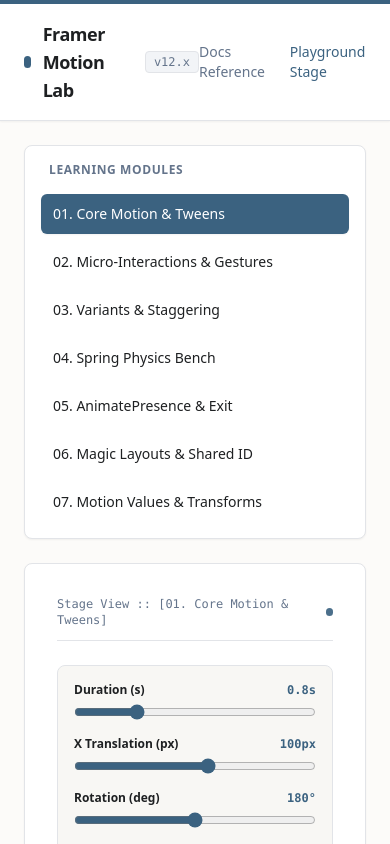
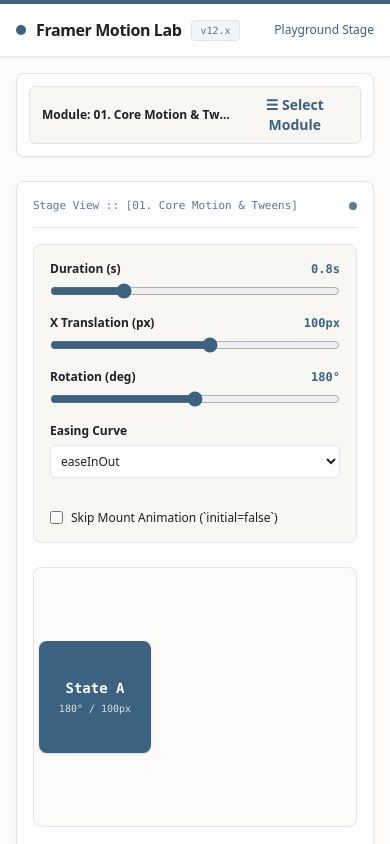
Before and after one commit to hassamnaveed44/framer-motion-lab, a Next.js app: page / in a window 390 px wide. Shown: the top 844 px of the page. Built offline with nearby package versions, Linux system fonts and the light colour scheme.

Commit message:
style(responsive): add animated mobile hamburger menu and eliminate horizontal scroll overflow

```diff
--- a/app/layout.tsx
+++ b/app/layout.tsx
@@ -13,36 +13,37 @@ export default function RootLayout({
 }>) {
   return (
     <html lang="en">
-      <body className="bg-[#fcfbf9] text-[#1e2022] antialiased selection:bg-[#3b6280]/15 selection:text-[#3b6280]">
+      <body className="bg-[#fcfbf9] text-[#1e2022] antialiased selection:bg-[#3b6280]/15 selection:text-[#3b6280] overflow-x-hidden">
         <div className="min-h-screen flex flex-col border-t-4 border-[#3b6280]">
-          {/* Header Bar */}
-          <header className="border-b border-[#e2e4e8] bg-white px-6 py-4 flex items-center justify-between shadow-xs">
-            <div className="flex items-center gap-3">
-              <span className="w-3 h-3 rounded-full bg-[#3b6280]" />
-              <h1 className="font-semibold text-lg tracking-tight text-[#1e2022]">
+          {/* Responsive Header Bar */}
+          <header className="border-b border-[#e2e4e8] bg-white px-4 sm:px-6 py-3.5 flex items-center justify-between shadow-xs">
+            <div className="flex items-center gap-2.5">
+              <span className="w-2.5 h-2.5 rounded-full bg-[#3b6280] shrink-0" />
+              <h1 className="font-semibold text-base sm:text-lg tracking-tight text-[#1e2022]">
                 Framer Motion Lab
               </h1>
-              <span className="text-xs px-2 py-0.5 rounded bg-[#f2f4f7] text-[#64748b] font-mono border border-[#e2e4e8]">
+              <span className="text-[10px] sm:text-xs px-2 py-0.5 rounded bg-[#f2f4f7] text-[#64748b] font-mono border border-[#e2e4e8]">
                 v12.x
               </span>
             </div>
-            <nav className="flex items-center gap-6 text-sm text-[#64748b]">
-              <span className="hover:text-[#1e2022] transition-colors cursor-pointer">
+
+            <nav className="flex items-center gap-4 text-xs sm:text-sm text-[#64748b]">
+              <span className="hidden sm:inline hover:text-[#1e2022] transition-colors cursor-pointer">
                 Docs Reference
               </span>
-              <span className="hover:text-[#1e2022] transition-colors cursor-pointer font-medium text-[#3b6280]">
+              <span className="hover:text-[#1e2022] transition-colors font-medium text-[#3b6280]">
                 Playground Stage
               </span>
             </nav>
           </header>
 
-          {/* Main Container */}
-          <main className="flex-1 max-w-7xl w-full mx-auto p-6">
+          {/* Main Container with responsive padding */}
+          <main className="flex-1 max-w-7xl w-full mx-auto p-4 sm:p-6 overflow-x-hidden">
             {children}
           </main>
 
           {/* Footer */}
-          <footer className="border-t border-[#e2e4e8] bg-white py-4 px-6 text-center text-xs text-[#64748b]">
+          <footer className="border-t border-[#e2e4e8] bg-white py-3.5 px-4 sm:px-6 text-center text-[11px] sm:text-xs text-[#64748b]">
             Framer Motion Experimental Lab • Built for deep conceptual understanding
           </footer>
         </div>
--- a/components/lab/Sidebar.tsx
+++ b/components/lab/Sidebar.tsx
@@ -1,4 +1,8 @@
 "use client";
+
+import { useState } from "react";
+import { motion, AnimatePresence } from "motion/react";
+// Note: If using framer-motion directly: import { motion, AnimatePresence } from "framer-motion";
 
 interface SidebarProps {
   activeModule: string;
@@ -15,19 +19,28 @@ const modules = [
   { id: "07-motionvalues", label: "07. Motion Values & Transforms" },
 ];
 
+export default function Sidebar({ activeModule, onSelectModule }: SidebarProps) {
+  const [isOpenMobile, setIsOpenMobile] = useState(false);
 
+  const activeLabel = modules.find((m) => m.id === activeModule)?.label;
 
-export default function Sidebar({ activeModule, onSelectModule }: SidebarProps) {
+  const handleSelect = (id: string) => {
+    onSelectModule(id);
+    setIsOpenMobile(false);
+  };
+
   return (
-    <aside className="bg-white border border-[#e2e4e8] rounded-lg p-4 shadow-xs flex flex-col gap-2">
+    <>
+      {/* 1. Desktop Sidebar View (hidden on mobile, visible on lg screens) */}
+      <aside className="hidden lg:flex bg-white border border-[#e2e4e8] rounded-lg p-4 shadow-xs flex-col gap-2">
         <h2 className="text-xs font-semibold uppercase tracking-wider text-[#64748b] mb-2 px-2">
           Learning Modules
         </h2>
         {modules.map((mod) => (
           <button
             key={mod.id}
-          onClick={() => onSelectModule(mod.id)}
-          className={`w-full text-left px-3 py-2.5 rounded-md text-sm font-medium transition-all ${
+            onClick={() => handleSelect(mod.id)}
+            className={`w-full text-left px-3 py-2.5 rounded-md text-sm font-medium transition-all cursor-pointer ${
               activeModule === mod.id
                 ? "bg-[#3b6280] text-white shadow-xs"
                 : "text-[#1e2022] hover:bg-[#f2f4f7]"
@@ -37,5 +50,44 @@ export default function Sidebar({ activeModule, onSelectModule }: SidebarProps)
           </button>
         ))}
       </aside>
+
+      {/* 2. Mobile Hamburger Toggle Bar (visible on mobile < lg screens) */}
+      <div className="lg:hidden w-full bg-white border border-[#e2e4e8] rounded-lg p-3 shadow-xs">
+        <button
+          onClick={() => setIsOpenMobile(!isOpenMobile)}
+          className="w-full flex items-center justify-between px-3 py-2 bg-[#f8f7f4] border border-[#e2e4e8] rounded-md text-xs font-semibold text-[#1e2022] cursor-pointer"
+        >
+          <span className="truncate pr-2">Module: {activeLabel}</span>
+          <span className="text-sm text-[#3b6280]">{isOpenMobile ? "✕ Close" : "☰ Select Module"}</span>
+        </button>
+
+        {/* Animated Mobile Drawer Dropdown */}
+        <AnimatePresence>
+          {isOpenMobile && (
+            <motion.div
+              initial={{ height: 0, opacity: 0 }}
+              animate={{ height: "auto", opacity: 1 }}
+              exit={{ height: 0, opacity: 0 }}
+              transition={{ duration: 0.25, ease: "easeInOut" }}
+              className="overflow-hidden flex flex-col gap-1.5 pt-3 mt-2 border-t border-[#e2e4e8]"
+            >
+              {modules.map((mod) => (
+                <button
+                  key={mod.id}
+                  onClick={() => handleSelect(mod.id)}
+                  className={`w-full text-left px-3 py-2 rounded-md text-xs font-medium transition-all ${
+                    activeModule === mod.id
+                      ? "bg-[#3b6280] text-white font-semibold"
+                      : "text-[#1e2022] hover:bg-[#f2f4f7]"
+                  }`}
+                >
+                  {mod.label}
+                </button>
+              ))}
+            </motion.div>
+          )}
+        </AnimatePresence>
+      </div>
+    </>
   );
 }
--- a/components/lab/Stage.tsx
+++ b/components/lab/Stage.tsx
@@ -7,13 +7,13 @@ interface StageProps {
 
 export default function Stage({ moduleTitle, children }: StageProps) {
   return (
-    <div className="bg-white border border-[#e2e4e8] rounded-lg p-8 shadow-xs flex-1 flex flex-col justify-between min-h-[420px] relative overflow-hidden">
-      <div className="text-xs font-mono text-[#64748b] border-b border-[#e2e4e8] pb-3 mb-6 flex justify-between items-center">
-        <span>Stage View :: [{moduleTitle}]</span>
-        <span className="w-2 h-2 rounded-full bg-[#3b6280] animate-pulse" />
+    <div className="bg-white border border-[#e2e4e8] rounded-lg p-4 sm:p-8 shadow-xs flex-1 flex flex-col justify-between min-h-[360px] sm:min-h-[420px] relative overflow-hidden">
+      <div className="text-[11px] sm:text-xs font-mono text-[#64748b] border-b border-[#e2e4e8] pb-3 mb-4 sm:mb-6 flex justify-between items-center">
+        <span className="truncate pr-2">Stage View :: [{moduleTitle}]</span>
+        <span className="w-2 h-2 rounded-full bg-[#3b6280] animate-pulse shrink-0" />
       </div>
 
-      <div className="flex-1 flex items-center justify-center">
+      <div className="flex-1 flex items-center justify-center w-full overflow-x-hidden">
         {children}
       </div>
     </div>
```
Lines whose indentation alone changed are shown as unchanged.
